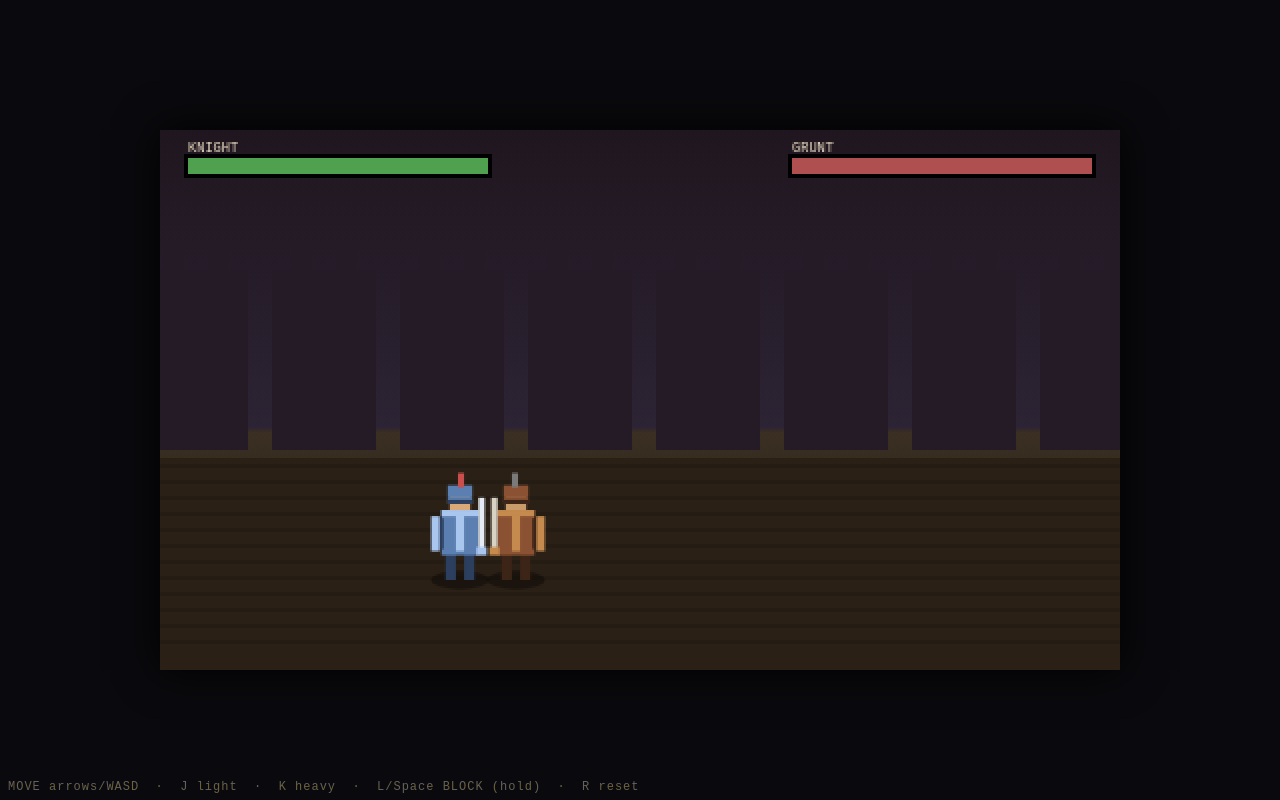
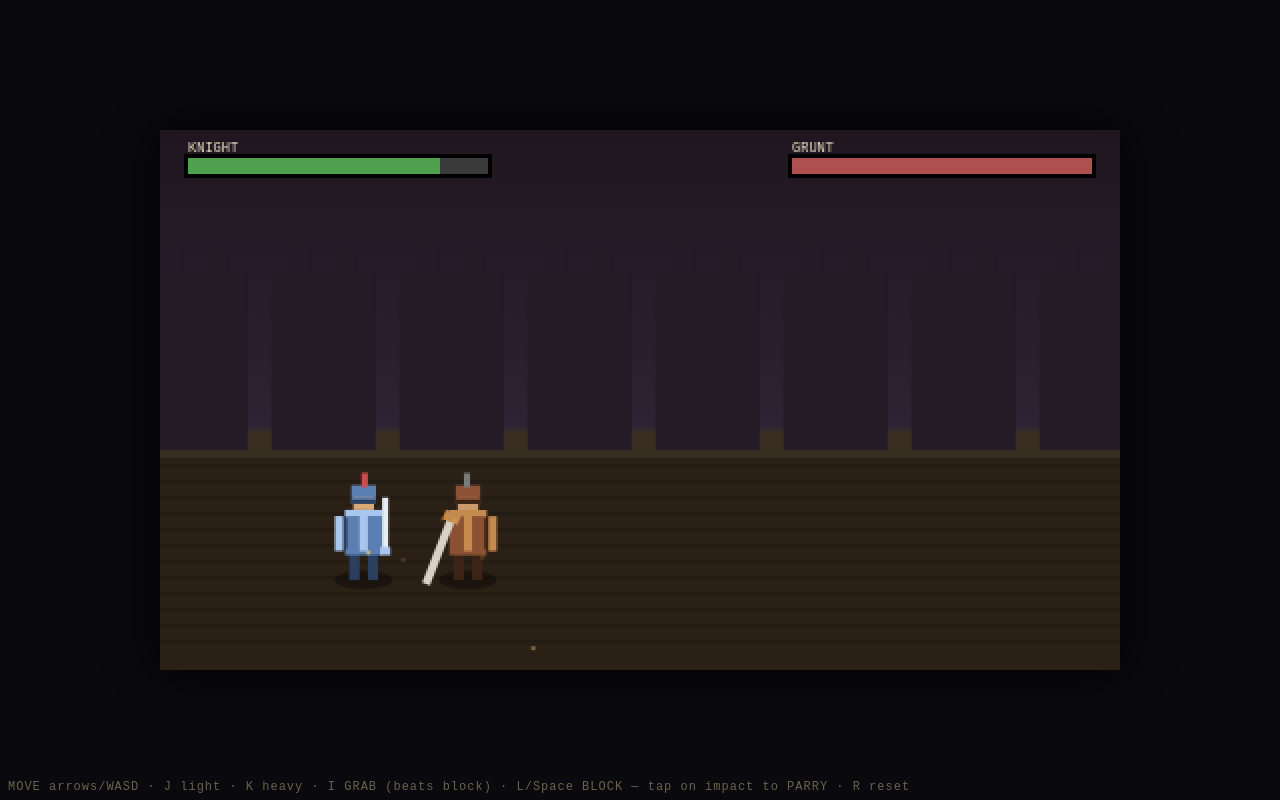
Before and after one commit to draphael123/ironclad, a plain HTML site: page index.html in a window 1280 px wide. Drawn offline with Linux system fonts and the light colour scheme.

Commit message:
M1: combat depth — parry->stagger->punish, grab beats block, defensive grunt (attack/block/grab triangle)

```diff
--- a/index.html
+++ b/index.html
@@ -3,7 +3,7 @@
 <head>
 <meta charset="UTF-8">
 <meta name="viewport" content="width=device-width, initial-scale=1.0">
-<title>IRONCLAD — M0</title>
+<title>IRONCLAD — M1</title>
 <style>
   html,body{margin:0;height:100%;background:#0a0a0e;overflow:hidden;font-family:'Courier New',monospace;color:#c9b98a}
   #wrap{position:fixed;inset:0;display:flex;align-items:center;justify-content:center}
@@ -13,7 +13,7 @@
 </head>
 <body>
 <div id="wrap"><canvas id="c" width="480" height="270"></canvas></div>
-<div id="hint">MOVE arrows/WASD &nbsp;·&nbsp; J light &nbsp;·&nbsp; K heavy &nbsp;·&nbsp; L/Space BLOCK (hold) &nbsp;·&nbsp; R reset</div>
+<div id="hint">MOVE arrows/WASD · J light · K heavy · I GRAB (beats block) · L/Space BLOCK — tap on impact to PARRY · R reset</div>
 <script>
 (() => {
   "use strict";
@@ -21,18 +21,14 @@
   ctx.imageSmoothingEnabled = false;
   const W = 480, H = 270;
 
-  // Scale canvas to window, keep aspect + integer-ish crispness
   function resize(){
     const s = Math.max(1, Math.min(Math.floor(innerWidth / W), Math.floor(innerHeight / H)) || 1);
     cv.style.width = (W * s) + 'px'; cv.style.height = (H * s) + 'px';
   }
   addEventListener('resize', resize); resize();
 
-  // ---- Floor plane (2.5D): x world, y is DEPTH in screen space ----
   const FLOOR_TOP = 168, FLOOR_BOT = 250, X_MIN = 18, X_MAX = 462;
   const depthScale = y => 0.82 + (y - FLOOR_TOP) / (FLOOR_BOT - FLOOR_TOP) * 0.30;
-
-  // ---- Frame-based timing helpers (sim runs at fixed 60Hz) ----
   const F = 1/60;
 
   // ---- Input ----
@@ -40,7 +36,7 @@
   const CODE = {
     ArrowLeft:'left', KeyA:'left', ArrowRight:'right', KeyD:'right',
     ArrowUp:'up', KeyW:'up', ArrowDown:'down', KeyS:'down',
-    KeyJ:'light', KeyK:'heavy', KeyL:'block', Space:'block', KeyR:'reset'
+    KeyJ:'light', KeyK:'heavy', KeyI:'grab', KeyL:'block', Space:'block', KeyR:'reset'
   };
   addEventListener('keydown', e => {
     const a = CODE[e.code]; if(!a) return; e.preventDefault();
@@ -55,72 +51,91 @@
     light2:{ startup:4, active:4, recover:8, dmg:5, kb:2.4, reach:34, next:'light3' },
     light3:{ startup:5, active:5, recover:14,dmg:9, kb:5.0, reach:36, next:null },
     heavy: { startup:11,active:5, recover:20,dmg:16,kb:7.5, reach:40, next:null },
+    grab:  { startup:6, active:4, recover:18,dmg:14,kb:9.0, reach:26, next:null, throw:true },
+    // enemy swing
+    gswing:{ startup:5, active:5, recover:18,dmg:8, kb:5.0, reach:38, next:null },
   };
+  const PARRY_FRAMES = 8;   // window right after pressing block
 
   function makeFighter(o){
     return {
       x:o.x, y:o.y, face:o.face, isPlayer:!!o.isPlayer,
       hp:o.hp, maxhp:o.hp, name:o.name, pal:o.pal,
       vx:0, vy:0,
-      state:'idle',        // idle | walk | attack | block | hit | dead | ai_*
+      state:'idle',        // idle|walk|attack|block|windup|hit|stagger|down|dead
       att:null, attT:0, attHit:false, combo:null, comboBuf:0,
-      hitStun:0, invul:0, flash:0, deadT:0,
-      // ai
-      think:0, telegraph:0,
-      lungeX:0
+      hitStun:0, stunT:0, downT:0, invul:0, flash:0, deadT:0,
+      parryWindow:0, blockT:0, think:0, telegraph:0
     };
   }
 
-  let player, enemy, hitstop, shake, msg, msgT, over;
+  let player, enemy, hitstop, shake, msg, msgT, msgCol, over;
 
   function reset(){
     player = makeFighter({x:150,y:225,face:1,isPlayer:true,hp:100,name:'KNIGHT',
       pal:{armor:'#5b7fb0',trim:'#a9c6ef',dark:'#2c3f5e',skin:'#d9a978',plume:'#c94f4f',weap:'#e6ecf5'}});
-    enemy  = makeFighter({x:340,y:225,face:-1,isPlayer:false,hp:60,name:'GRUNT',
+    enemy  = makeFighter({x:340,y:225,face:-1,isPlayer:false,hp:70,name:'GRUNT',
       pal:{armor:'#8a5233',trim:'#c48a4e',dark:'#3c2417',skin:'#c99a6a',plume:'#7a7a7a',weap:'#d8d2c4'}});
-    hitstop=0; shake=0; msg=''; msgT=0; over=0;
+    hitstop=0; shake=0; msg=''; msgT=0; msgCol='#e8dcc0'; over=0;
   }
   reset();
 
-  // ---- Geometry ----
   const bodyHalfW = 11, depthTol = 20;
   function frontX(f){ return f.x + f.face * 12; }
+  function flash(t,x,y,col,n){ hitstop=Math.max(hitstop,t); spark(x,y,col,n); }
+  function banner(t,col){ msg=t; msgT=45; msgCol=col; }
+
+  function inFront(att, reach){
+    const t = att.isPlayer?enemy:player;
+    const hx = att.x + att.face * (12 + reach*0.5);
+    const half = reach*0.5 + bodyHalfW + 4;
+    return Math.abs(t.x - hx) <= half && Math.abs(t.y - att.y) <= depthTol ? t : null;
+  }
 
   function tryHit(att, dat){
-    // hitbox in front of attacker; att already the fighter
-    const target = att.isPlayer ? enemy : player;
-    if(target.state === 'dead') return;
-    const hx = att.x + att.face * (12 + dat.reach*0.5);
-    const halfReach = dat.reach*0.5 + 6;
-    const dx = Math.abs(target.x - hx);
-    const dy = Math.abs(target.y - att.y);
-    if(dx <= halfReach + bodyHalfW && dy <= depthTol){
-      landHit(att, target, dat);
+    const tgt = inFront(att, dat.reach);
+    if(!tgt || tgt.state==='dead' || tgt.state==='down' || tgt.invul>0) return;
+    const facingAtt = Math.sign(att.x - tgt.x) === tgt.face || att.x === tgt.x;
+
+    // --- BLOCK / PARRY ---
+    if(tgt.state==='block' && facingAtt){
+      if(tgt.parryWindow > 0){                 // PARRY → stagger the attacker
+        att.state='stagger'; att.stunT=34; att.att=null; att.telegraph=0;
+        att.vx = Math.sign(att.x - tgt.x || -tgt.face) * 2;
+        tgt.parryWindow=0; tgt.flash=3;
+        flash(11, frontX(tgt), tgt.y-16, '#ffffff', 18); shake=Math.max(shake,6);
+        banner('PARRY!', '#dff0ff');
+        return;
+      }
+      tgt.vx += Math.sign(tgt.x - att.x || att.face) * (dat.kb*0.35);   // chip-free hold-block
+      tgt.flash=4; flash(3, frontX(att), att.y-16, '#cfe0ff', 6); shake=Math.max(shake,2);
+      return;
     }
+
+    // --- DAMAGE (staggered target takes extra) ---
+    const mult = tgt.state==='stagger' ? 1.6 : 1;
+    const dmg = Math.round(dat.dmg * mult);
+    const dir = Math.sign(tgt.x - att.x) || att.face;
+    tgt.hp -= dmg; tgt.vx = dir * dat.kb;
+    tgt.state='hit'; tgt.hitStun = dmg>12?16:10; tgt.invul=6; tgt.flash=6;
+    tgt.att=null; tgt.telegraph=0; tgt.blockT=0;
+    flash(dmg>12?9:6, frontX(att), att.y-16, mult>1?'#ff9a4b':'#ffd66b', dmg>12?14:8);
+    shake=Math.max(shake, dmg>12?6:3.5);
+    if(tgt.hp<=0){ tgt.hp=0; tgt.state='dead'; tgt.deadT=0; tgt.vx=dir*4; flash(12,tgt.x,tgt.y-16,'#ffd66b',16); shake=8; }
   }
 
-  function landHit(att, tgt, dat){
-    if(tgt.invul > 0) return;
-    // Blocking: negate if guarding & facing the attacker
-    const facingAtt = Math.sign(att.x - tgt.x) === tgt.face || att.x === tgt.x;
-    if(tgt.state === 'block' && facingAtt){
-      tgt.vx += Math.sign(tgt.x - att.x || att.face) * (dat.kb*0.35);
-      tgt.flash = 4; hitstop = Math.max(hitstop, 3); shake = Math.max(shake,2);
-      spark(frontX(att), att.y-16, '#cfe0ff', 6);
-      return; // chip-free block for M0
-    }
-    tgt.hp -= dat.dmg;
-    const dir = Math.sign(tgt.x - att.x) || att.face;
-    tgt.vx = dir * dat.kb;
-    tgt.state = 'hit'; tgt.hitStun = dat.dmg>12?16:10; tgt.invul = 6; tgt.flash = 6;
-    tgt.att = null; tgt.telegraph = 0;
-    hitstop = Math.max(hitstop, dat.dmg>12?9:6);
-    shake = Math.max(shake, dat.dmg>12?6:3.5);
-    spark(frontX(att), att.y-16, '#ffd66b', dat.dmg>12?14:8);
-    if(tgt.hp <= 0){ tgt.hp=0; tgt.state='dead'; tgt.deadT=0; tgt.vx=dir*4; hitstop=Math.max(hitstop,12); shake=8; }
+  function tryGrab(att, dat){
+    const tgt = inFront(att, dat.reach);
+    if(!tgt || tgt.state==='dead' || tgt.state==='down' || tgt.invul>0) return;
+    // GRAB bypasses block → knockdown
+    const dir = att.face;
+    tgt.hp -= dat.dmg; tgt.vx = dir*dat.kb;
+    tgt.state='down'; tgt.downT=0; tgt.stunT=44; tgt.flash=6; tgt.att=null; tgt.blockT=0; tgt.telegraph=0;
+    flash(10, tgt.x, tgt.y-18, '#ffd66b', 12); shake=Math.max(shake,7);
+    banner(att.isPlayer?'THROW!':'', '#ffe0a0');
+    if(tgt.hp<=0){ tgt.hp=0; tgt.state='dead'; tgt.deadT=0; }
   }
 
-  // ---- particles ----
   const parts=[];
   function spark(x,y,col,n){ for(let i=0;i<n;i++){ const a=Math.random()*6.28,s=1+Math.random()*3; parts.push({x,y,vx:Math.cos(a)*s,vy:Math.sin(a)*s-1,life:12+Math.random()*10,col}); } }
 
@@ -133,43 +148,37 @@
   function updateFighter(f, dt){
     if(f.flash>0) f.flash--;
     if(f.invul>0) f.invul--;
+    if(f.parryWindow>0) f.parryWindow--;
 
     if(f.state==='dead'){ f.deadT++; f.vx*=0.86; f.x+=f.vx; return; }
-
-    if(f.state==='hit'){
-      f.hitStun--; f.x += f.vx; f.vx*=0.82;
-      if(f.hitStun<=0) f.state='idle';
-      clampPos(f); return;
-    }
+    if(f.state==='down'){ f.downT++; f.stunT--; f.x+=f.vx; f.vx*=0.85; if(f.stunT<=0){ f.state='idle'; f.invul=10; } clampPos(f); return; }
+    if(f.state==='stagger'){ f.stunT--; f.x+=f.vx; f.vx*=0.7; if(f.stunT<=0) f.state='idle'; clampPos(f); return; }
+    if(f.state==='hit'){ f.hitStun--; f.x+=f.vx; f.vx*=0.82; if(f.hitStun<=0) f.state='idle'; clampPos(f); return; }
 
     if(f.state==='attack'){
-      const dat = ATT[f.att]; f.attT++;
-      f.x += f.vx; f.vx*=0.7;
-      // active window → check hit once
+      const dat=ATT[f.att]; f.attT++;
+      f.x+=f.vx; f.vx*=0.7;
       if(f.attT>dat.startup && f.attT<=dat.startup+dat.active && !f.attHit){
-        const before = (f.isPlayer?enemy:player).hp;
-        tryHit(f, dat);
-        if((f.isPlayer?enemy:player).hp !== before || true) { /* single swing */ }
-        f.attHit = true; // one hit per swing
+        if(dat.throw) tryGrab(f,dat); else tryHit(f,dat);
+        f.attHit=true;
       }
-      // buffer combo input (player only)
-      if(f.isPlayer && dat.next && pressed.light) f.comboBuf = 8;
+      if(f.isPlayer && dat.next && pressed.light) f.comboBuf=8;
       if(f.comboBuf>0) f.comboBuf--;
-      // recovery done
       if(f.attT >= dat.startup+dat.active+dat.recover){
-        if(f.isPlayer && dat.next && f.comboBuf>0){ startAttack(f, dat.next); }
+        if(f.isPlayer && dat.next && f.comboBuf>0) startAttack(f, dat.next);
         else f.state='idle';
       }
       clampPos(f); return;
     }
 
     if(f.isPlayer){
-      // block (hold) — cannot block mid-attack
-      if(keys.block){ f.state='block'; f.vx=0; f.vy=0; clampPos(f); return; }
-      // attacks
+      if(pressed.grab){ startAttack(f,'grab'); return; }
+      if(keys.block){
+        if(pressed.block) f.parryWindow = PARRY_FRAMES;   // fresh guard opens parry window
+        f.state='block'; f.vx=0; f.vy=0; clampPos(f); return;
+      }
       if(pressed.light){ startAttack(f,'light1'); return; }
       if(pressed.heavy){ startAttack(f,'heavy'); return; }
-      // movement
       let mx=(keys.right?1:0)-(keys.left?1:0), my=(keys.down?1:0)-(keys.up?1:0);
       const spd=1.7;
       f.vx=mx*spd; f.vy=my*spd*0.72;
@@ -178,41 +187,38 @@
       f.state=(mx||my)?'walk':'idle';
       clampPos(f);
     } else {
-      updateAI(f, dt);
+      updateAI(f);
     }
   }
 
-  function updateAI(f, dt){
+  function updateAI(f){
     const p = player;
-    if(p.state==='dead'){ f.state='idle'; return; }
-    const dx = p.x - f.x, dy = p.y - f.y;
+    if(p.state==='dead'){ f.state='idle'; f.vx=0; return; }
+    const dx=p.x-f.x, dy=p.y-f.y, adx=Math.abs(dx), ady=Math.abs(dy);
     f.face = dx>=0?1:-1;
-    const adx=Math.abs(dx), ady=Math.abs(dy);
 
+    if(f.blockT>0){ f.blockT--; f.state='block'; f.vx*=0.5; f.x+=f.vx; clampPos(f); return; }
     if(f.telegraph>0){
-      f.telegraph--; f.vx*=0.6; f.x+=f.vx;
-      if(f.telegraph===0){ // commit swing (uses heavy-ish grunt swing)
-        startAttack(f,'light3');
-      }
-      f.state='block'; // reuse 'block' pose flagless; we mark via telegraph flash in render
+      f.telegraph--; f.vx*=0.6; f.x+=f.vx; f.state='windup';
+      if(f.telegraph===0) startAttack(f,'gswing');
       clampPos(f); return;
     }
 
     f.think--;
-    const inRange = adx < 40 && ady < depthTol;
-    if(inRange && f.think<=0 && Math.random()<0.9){
-      // wind up telegraph
-      f.telegraph = 26; f.think = 40;
-      f.vx=0; clampPos(f); return;
+    // React to a player attack: sometimes raise guard (→ player should GRAB)
+    if(p.state==='attack' && adx<46 && ady<depthTol+6 && f.think<=0 && Math.random()<0.4){
+      f.blockT=20; f.think=48; f.vx=0; clampPos(f); return;
     }
-    // approach
+    // In range: wind up a swing (telegraph → player should PARRY/BLOCK)
+    if(adx<40 && ady<depthTol && f.think<=0){
+      f.telegraph=24; f.think=60; f.vx=0; clampPos(f); return;
+    }
+    // Approach
     const spd=1.15;
-    let mvx = adx>28 ? Math.sign(dx) : 0;
-    let mvy = ady>10 ? Math.sign(dy) : 0;
-    f.vx=mvx*spd; f.vy=mvy*spd*0.7;
-    f.x+=f.vx; f.y+=f.vy;
+    const mvx = adx>28?Math.sign(dx):0, mvy = ady>10?Math.sign(dy):0;
+    f.vx=mvx*spd; f.vy=mvy*spd*0.7; f.x+=f.vx; f.y+=f.vy;
     f.state=(mvx||mvy)?'walk':'idle';
-    if(f.think<=0) f.think=1;
+    if(f.think<0) f.think=0;
     clampPos(f);
   }
 
@@ -221,25 +227,16 @@
     f.y=Math.max(FLOOR_TOP,Math.min(FLOOR_BOT,f.y));
   }
 
-  // ---- SIM STEP ----
   function step(dt){
-    // consume edge-press flags at end
-    if(hitstop>0){ hitstop--; // freeze fighters, still tick particles a touch
-      for(const pt of parts){ pt.x+=pt.vx*0.2; pt.y+=pt.vy*0.2; }
-      clearPressed(); return;
-    }
+    if(hitstop>0){ hitstop--; for(const pt of parts){ pt.x+=pt.vx*0.2; pt.y+=pt.vy*0.2; } clearPressed(); return; }
     updateFighter(player, dt);
     updateFighter(enemy, dt);
-
-    // depth sort handled at render
     for(let i=parts.length-1;i>=0;i--){ const pt=parts[i]; pt.x+=pt.vx; pt.y+=pt.vy; pt.vy+=0.25; pt.life--; if(pt.life<=0) parts.splice(i,1); }
     if(shake>0) shake*=0.85;
     if(msgT>0) msgT--;
-
-    // win/lose
     if(!over){
-      if(enemy.state==='dead' && enemy.deadT>40){ msg='GRUNT DOWN — press R'; msgT=999; over=1; }
-      if(player.state==='dead' && player.deadT>40){ msg='YOU FELL — press R'; msgT=999; over=1; }
+      if(enemy.state==='dead' && enemy.deadT>40){ banner('GRUNT DOWN — press R','#a9e5a9'); msgT=999; over=1; }
+      if(player.state==='dead' && player.deadT>40){ banner('YOU FELL — press R','#e5a9a9'); msgT=999; over=1; }
     }
     if(pressed.reset) reset();
     clearPressed();
@@ -251,60 +248,64 @@
     const s=depthScale(f.y);
     ctx.save();
     ctx.translate(Math.round(f.x), Math.round(f.y));
-    // shadow
     ctx.fillStyle='rgba(0,0,0,.35)';
     ctx.beginPath(); ctx.ellipse(0,0,14*s,4.5*s,0,0,6.283); ctx.fill();
 
     ctx.scale(f.face*s, s);
-    const dead = f.state==='dead';
-    if(dead){ ctx.rotate(Math.min(1.4, f.deadT*0.05)); ctx.globalAlpha=Math.max(.3,1-f.deadT*0.012); }
+    const dead=f.state==='dead', down=f.state==='down';
+    if(dead){ ctx.rotate(Math.min(1.4,f.deadT*0.05)); ctx.globalAlpha=Math.max(.3,1-f.deadT*0.012); }
+    if(down){ ctx.rotate(Math.min(1.3,f.downT*0.09)); }
+    const lean = f.state==='windup' ? -0.18 : (f.state==='stagger'? 0.22*Math.sin(f.stunT*0.5) : 0);
+    if(lean) ctx.rotate(lean);
 
     const p=f.pal;
     const hit = f.flash>0 && (f.flash%2===0);
-    const teleg = (!f.isPlayer && f.telegraph>0 && f.telegraph%6<3);
+    const teleg = (f.state==='windup' && f.telegraph%6<3);
     const tint = hit ? '#ffffff' : (teleg ? '#ff5a3c' : null);
-    const A = tint||p.armor, T = tint||p.trim, D = tint||p.dark;
+    const A=tint||p.armor, T=tint||p.trim, D=tint||p.dark;
 
-    // legs
     const walk = f.state==='walk' ? Math.sin(performance.now()/90)*2 : 0;
     ctx.fillStyle=D;
-    ctx.fillRect(-7,-14, 5,14+walk); ctx.fillRect(2,-14, 5,14-walk);
-    // torso (armor)
+    ctx.fillRect(-7,-14,5,14+walk); ctx.fillRect(2,-14,5,14-walk);
     ctx.fillStyle=A; ctx.fillRect(-9,-34,18,22);
     ctx.fillStyle=T; ctx.fillRect(-9,-34,18,3); ctx.fillRect(-2,-32,4,18);
-    // shield arm (back)
     ctx.fillStyle=D; ctx.fillRect(-13,-30,5,15);
     ctx.fillStyle=T; ctx.fillRect(-14,-31,4,17);
-    // head + helmet
     ctx.fillStyle=p.skin; ctx.fillRect(-5,-44,10,10);
     ctx.fillStyle=A; ctx.fillRect(-6,-46,12,6); ctx.fillRect(-6,-40,12,3);
-    ctx.fillStyle=D; ctx.fillRect(-6,-39,12,2); // visor slit
-    // plume
+    ctx.fillStyle=D; ctx.fillRect(-6,-39,12,2);
     ctx.fillStyle=hit?'#fff':p.plume; ctx.fillRect(-1,-52,3,7);
 
-    // weapon / swing
-    if(f.state==='attack'){
-      const dat=ATT[f.att]; const prog=f.attT/(dat.startup+dat.active+dat.recover);
-      const swing = Math.min(1, Math.max(0,(f.attT-dat.startup*0.5)/(dat.startup+dat.active)));
-      const ang = -1.2 + swing*2.4;
+    if(f.state==='attack' && !ATT[f.att].throw){
+      const dat=ATT[f.att];
+      const swing=Math.min(1,Math.max(0,(f.attT-dat.startup*0.5)/(dat.startup+dat.active)));
+      const ang=-1.2+swing*2.4;
       ctx.save(); ctx.translate(8,-30); ctx.rotate(ang);
-      ctx.fillStyle=p.weap; ctx.fillRect(0,-2, dat.reach*0.9, 4);
+      ctx.fillStyle=p.weap; ctx.fillRect(0,-2,dat.reach*0.9,4);
       ctx.fillStyle=T; ctx.fillRect(-3,-4,5,8);
-      // slash arc during active
       if(f.attT>dat.startup && f.attT<=dat.startup+dat.active){
         ctx.strokeStyle='rgba(255,255,255,.7)'; ctx.lineWidth=2;
         ctx.beginPath(); ctx.arc(0,0,dat.reach*0.9,-0.5,0.6); ctx.stroke();
       }
       ctx.restore();
+    } else if(f.state==='attack' && ATT[f.att].throw){
+      // grab reach — arms forward
+      ctx.fillStyle=p.skin; ctx.fillRect(9,-32,16,4); ctx.fillRect(9,-26,16,4);
     } else {
-      // resting weapon
       ctx.fillStyle=p.weap; ctx.fillRect(9,-40,3,26);
       ctx.fillStyle=T; ctx.fillRect(8,-16,5,4);
     }
-    // block pose: raise shield front
-    if(f.state==='block' && f.isPlayer){
-      ctx.fillStyle=T; ctx.fillRect(9,-36,6,22);
-      ctx.fillStyle=A; ctx.fillRect(10,-34,4,18);
+    if(f.state==='block'){
+      const par = f.parryWindow>0;
+      ctx.fillStyle=par?'#fff':T; ctx.fillRect(9,-36,6,22);
+      ctx.fillStyle=par?'#dff0ff':A; ctx.fillRect(10,-34,4,18);
+    }
+    ctx.restore();
+
+    // stagger stars (screen-space, above head)
+    if(f.state==='stagger'){
+      ctx.fillStyle='#ffe98a';
+      for(let i=0;i<3;i++){ const a=performance.now()/150+i*2.1; ctx.fillRect(Math.round(f.x+Math.cos(a)*8), Math.round(f.y-58+Math.sin(a)*3), 2,2); }
     }
     ctx.restore();
   }
@@ -313,53 +314,40 @@
     ctx.fillStyle='#000'; ctx.fillRect(x-2,y-2,w+4,12);
     ctx.fillStyle='#3a3a3a'; ctx.fillRect(x,y,w,8);
     ctx.fillStyle=col; ctx.fillRect(x,y,Math.max(0,w*cur/max),8);
-    ctx.fillStyle='#e8dcc0'; ctx.font='7px "Courier New"';
-    ctx.fillText(label, x, y-3);
+    ctx.fillStyle='#e8dcc0'; ctx.font='7px "Courier New"'; ctx.fillText(label,x,y-3);
   }
 
   function render(){
     ctx.save();
-    const sh = shake>0.3 ? shake : 0;
+    const sh = shake>0.3?shake:0;
     ctx.translate((Math.random()-.5)*sh,(Math.random()-.5)*sh);
-
-    // background — placeholder arcade backdrop
     const g=ctx.createLinearGradient(0,0,0,H);
     g.addColorStop(0,'#20161f'); g.addColorStop(.55,'#2c2334'); g.addColorStop(.56,'#3a2f22'); g.addColorStop(1,'#1c1610');
     ctx.fillStyle=g; ctx.fillRect(-10,-10,W+20,H+20);
-    // distant castle wall
     ctx.fillStyle='#241b26';
     for(let i=0;i<8;i++){ ctx.fillRect(i*64-8,70,52,90); ctx.fillRect(i*64+2,58,10,14); ctx.fillRect(i*64+24,58,10,14); }
-    // floor
     ctx.fillStyle='#2a2016'; ctx.fillRect(-10,FLOOR_TOP-4,W+20,H);
     ctx.strokeStyle='rgba(0,0,0,.25)'; ctx.lineWidth=1;
     for(let i=0;i<12;i++){ const y=FLOOR_TOP+i*8; ctx.beginPath(); ctx.moveTo(-10,y); ctx.lineTo(W+10,y); ctx.stroke(); }
-
-    // depth-sorted fighters
     const list=[player,enemy].sort((a,b)=>a.y-b.y);
     for(const f of list) drawKnight(f);
-
-    // particles
     for(const pt of parts){ ctx.fillStyle=pt.col; ctx.globalAlpha=Math.min(1,pt.life/12); ctx.fillRect(pt.x,pt.y,2,2); }
     ctx.globalAlpha=1;
-
     ctx.restore();
 
-    // HUD
     bar(14,14,150,player.hp,player.maxhp,'#4fa04f','KNIGHT');
     bar(W-14-150,14,150,enemy.hp,enemy.maxhp,'#b04f4f','GRUNT');
-
     if(msgT>0){
       ctx.fillStyle='#000'; ctx.fillRect(0,H/2-14,W,28);
-      ctx.fillStyle='#e8dcc0'; ctx.font='14px "Courier New"'; ctx.textAlign='center';
-      ctx.fillText(msg, W/2, H/2+5); ctx.textAlign='left';
+      ctx.fillStyle=msgCol; ctx.font='14px "Courier New"'; ctx.textAlign='center';
+      ctx.fillText(msg,W/2,H/2+5); ctx.textAlign='left';
     }
   }
 
-  // ---- LOOP: RAF + setInterval watchdog (preview-hidden freeze fix) ----
   let last=performance.now(), acc=0;
   function tick(now){
     let dt=now-last; last=now;
-    if(dt>250) dt=250; // cap after tab stall
+    if(dt>250) dt=250;
     acc+=dt;
     let steps=0;
     while(acc>=1000/60 && steps<6){ step(F); acc-=1000/60; steps++; }
@@ -367,17 +355,15 @@
   }
   function frame(now){ tick(now); requestAnimationFrame(frame); }
   requestAnimationFrame(frame);
-  setInterval(()=>tick(performance.now()), 1000/30); // watchdog when RAF paused
+  setInterval(()=>tick(performance.now()), 1000/30);
 
-  // ---- Debug / screenshot hook ----
   window.__ironclad = {
     get p(){return player;}, get e(){return enemy;},
-    keys, press:(k)=>{pressed[k]=true; keys[k]=true;},
-    release:(k)=>{keys[k]=false;},
+    keys, press:(k)=>{pressed[k]=true; keys[k]=true;}, release:(k)=>{keys[k]=false;},
     step:(n=1)=>{ for(let i=0;i<n;i++) step(F); render(); },
     reset,
-    state:()=>({player:{x:player.x,y:player.y,hp:player.hp,st:player.state,att:player.att},
-                enemy:{x:enemy.x,y:enemy.y,hp:enemy.hp,st:enemy.state,tel:enemy.telegraph}}),
+    state:()=>({player:{x:player.x,y:player.y,hp:player.hp,st:player.state,pw:player.parryWindow},
+                enemy:{x:enemy.x,y:enemy.y,hp:enemy.hp,st:enemy.state,tel:enemy.telegraph,blk:enemy.blockT}}),
     cap:()=>cv.toDataURL('image/png')
   };
 })();
```
